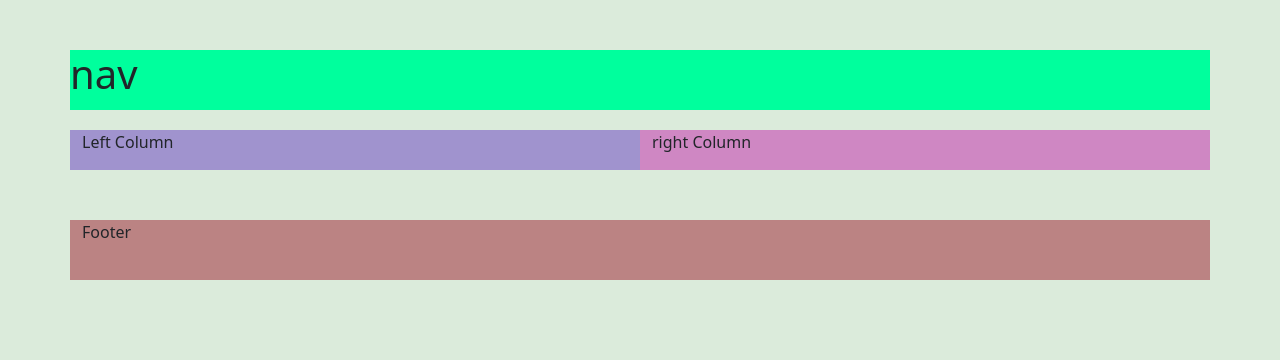
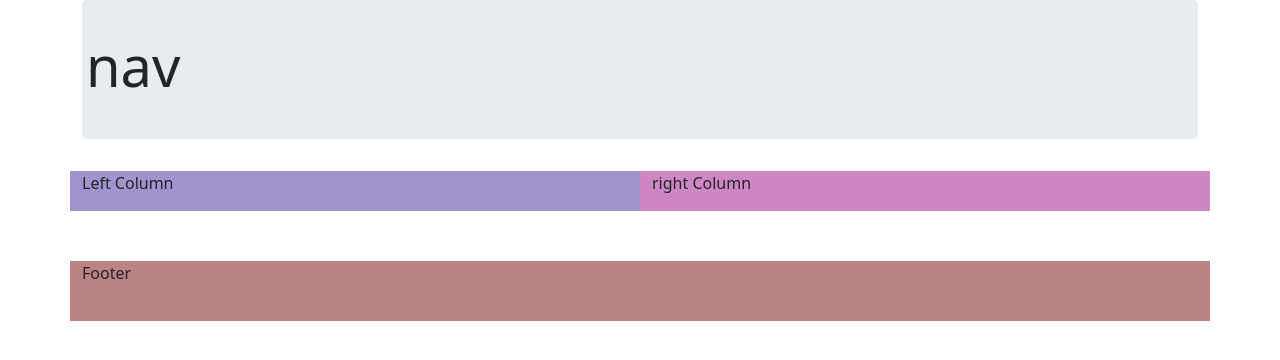
Before and after one commit to sisay2405/collab-practice, a plain HTML site: page index.html in a window 1280 px wide. Drawn offline with nearby package versions, Linux system fonts and the light colour scheme.

Commit message:
jumbotron commite

```diff
--- a/css/style.css
+++ b/css/style.css
@@ -1,12 +1,18 @@
-body{
+/* body{
     background: rgb(219, 235, 219)
-}
-.nav{
+} */
+.jumbotron {
+    padding: 2rem 1rem;
+    margin-bottom: 2rem;
+    background-color: #e9ecef;
+    border-radius: .3rem;
+  }
+/* .nav{
     background:rgb(0, 255, 157);
     height: 60px;
     margin-top: 50px;
     margin-bottom: 20px;
-}
+} */
 h1{
     text-align: center;
 }
--- a/index.html
+++ b/index.html
@@ -9,30 +9,27 @@
     <title>Document</title>
 </head>
 <body>
-
-
-
     <div class="container">
+      <div class ="jumbotron">
         <div class="row">
           <div class="col nav">
-           <h1>nav</h1>
+          <h1 class="display-4" >nav</h1>
           </div>
-
         </div>
-
+      </div>
         <div class="row">
-            <div class="col-6 left"> Left Column</div>
-            <div class="col-6 right"> right Column</div>
+            <div class="col-6 left">
+              <p> Left Column </p>
+            </div>
+            <div class="col-6 right">
+              <p> right Column</p>
+            </div>
         </div>
         <div class="row">
           <div class="col footer">
                 Footer
           </div>
-            <!-- <div class="col">
-              2 of 2
-            </div> -->
         </div>
     </div>
-
 </body>
 </html>
```
Lines whose indentation alone changed are shown as unchanged.
